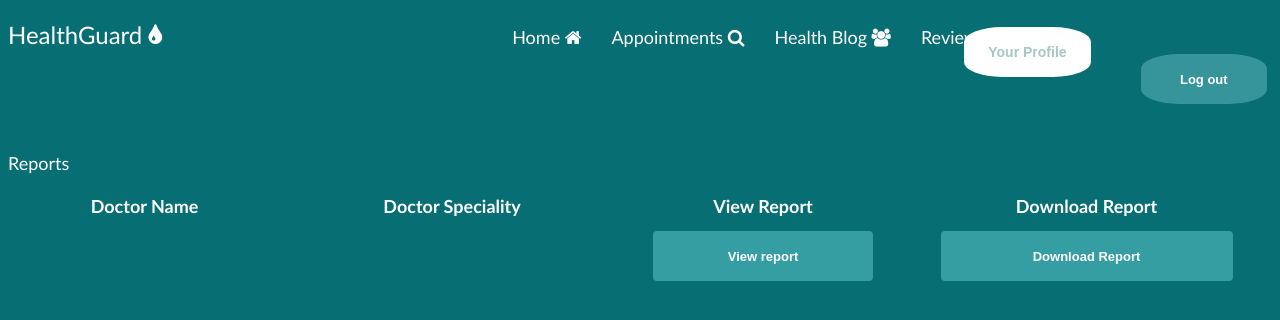
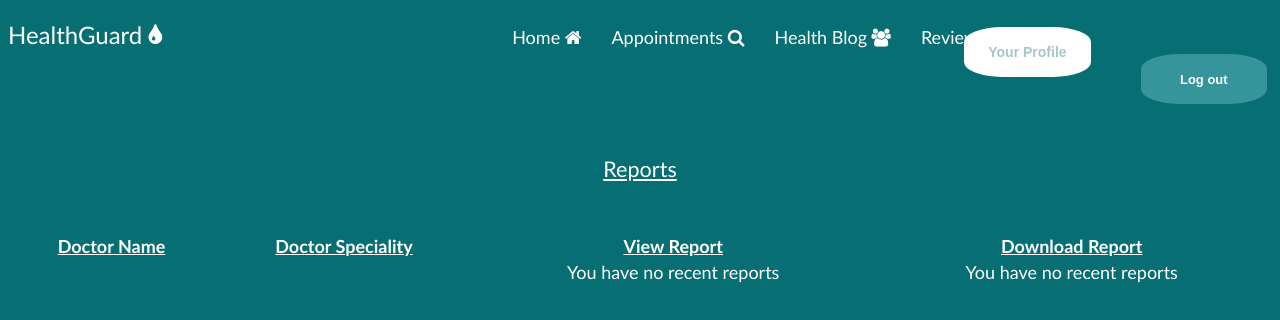
Before and after one commit to tamarahegyi/health_app, a React (Create React App) app: page /ReportLayout in a window 1280 px wide. Shown: the top 320 px of the page. Built offline with nearby package versions, Linux system fonts and the light colour scheme.

Commit message:
last changes

```diff
--- a/src/components/Log_in/Login.js
+++ b/src/components/Log_in/Login.js
@@ -23,13 +23,26 @@ const ProfileForm = () => {
   }, []);
 
   const editDetails = () => {
-    if (loggedInUser) {
+    if (validateInputs()) {
       const users = JSON.parse(localStorage.getItem('users')) || {};
       users[loggedInUser] = { name: userName, email: userEmail, phone: userPhone };
       localStorage.setItem('users', JSON.stringify(users));
       console.log('User details updated:', users[loggedInUser]);
       navigate("/success"); // Navigate to the success page
     }
+  };
+
+    const validateInputs = () => {
+    const name = userName;
+    const email = userEmail;
+    const phone = userPhone;
+    const phonePattern = /^[0-9]{3}-[0-9]{3}-[0-9]{4}$/;
+    const emailPattern = /^[^\s@]+@[^\s@]+\.[^\s@]+$/;
+    if (!name || !phone.match(phonePattern) || !email.match(emailPattern)) {
+      alert("Please enter valid details. Phone: 123-456-7890, Email: example@example.com");
+      return false;
+    }
+    return true;
   };
 
   const logout = () => {
@@ -57,7 +70,7 @@ const ProfileForm = () => {
               {isOpen && (
               <div className="dropdown-content">
                 <a href="./ProfileCard">Your Profile</a>
-                <a href="/ReportLayout">Your Reports</a>
+                <a href="./ReportLayout">Your Reports</a>
               </div>
               )}
             </nav>
@@ -74,7 +87,7 @@ const ProfileForm = () => {
           type="text"
           className="name-input"
           value={userName}
-          placeholder="Enter your name"
+          placeholder={userName}
           onChange={(e) => setUserName(e.target.value)}
         />
         <br />
@@ -88,7 +101,7 @@ const ProfileForm = () => {
           pattern="[0-9]{3}-[0-9]{3}-[0-9]{4}"
           title="Enter 10 numbers between 0-9. 123-456-7890"
           value={userPhone}
-          placeholder="Enter your phone number"
+          placeholder={userPhone}
           onChange={(e) => setUserPhone(e.target.value)}
         />
         <br />
@@ -100,7 +113,7 @@ const ProfileForm = () => {
           type="email"
           className="email-input"
           value={userEmail}
-          placeholder="Enter your email"
+          placeholder={userEmail}
           onChange={(e) => setUserEmail(e.target.value)}
         />
         <br />
--- a/src/components/ReportsLayout/ReportLayout.css
+++ b/src/components/ReportsLayout/ReportLayout.css
@@ -23,4 +23,9 @@
 
 .table-head{
     text-decoration:underline;
+    margin-bottom: 20px;
 }
+.no-reports{
+    margin-top: 20px;
+    text-align: center;
+}
--- a/src/components/ReportsLayout/ReportLayout.js
+++ b/src/components/ReportsLayout/ReportLayout.js
@@ -1,5 +1,6 @@
 import React, { useEffect, useState } from 'react';
 import './ReportLayout.css';
+import ReportDocument from '../Reports/ReportDocument.pdf'
 
 const ReportLayout = ({ children }) => {
   const [isOpen, setIsOpen] = useState(false);
@@ -61,9 +62,9 @@ const ReportLayout = ({ children }) => {
         {children}
         <div className="report-table">
           <section className='report-section'>
-            <p>Reports</p>
+            <p className='report-tag'>Reports</p>
             <table className='booking-table'>
-              <thead>
+              <thead className='table-head'>
                 <tr>
                   <th>Doctor Name</th>
                   <th>Doctor Speciality</th>
@@ -78,13 +79,13 @@ const ReportLayout = ({ children }) => {
                       <td>{appointment.doctorName}</td>
                       <td>{appointment.doctorSpeciality}</td>
                       <td>
-                        <a href={`/reports/Report.jpg`} target="_blank" rel="noopener noreferrer">
-                          View report
+                        <a href={ReportDocument} target="_blank" rel="noopener noreferrer">
+                         <button className='view-report'>  View report</button>
                         </a>
                       </td>
                       <td>
-                        <a href={`/reports/Report.jpg`} download>
-                          Download Report
+                        <a href={ReportDocument} download target="_blank" rel="noopener noreferrer">
+                          <button className='download-report'>Download Report</button>
                         </a>
                       </td>
                     </tr>
@@ -93,8 +94,8 @@ const ReportLayout = ({ children }) => {
                   <tr>
                     <td></td>
                     <td></td>
-                    <td><button>View report</button></td>
-                    <td><button>Download Report</button></td>
+                    <td className='noreports'>You have no recent reports</td>
+                    <td>You have no recent reports</td>
                   </tr>
                 )}
               </tbody>
```
Also changed, not shown: 2 other files (tests, documents, lock files or other folders).
